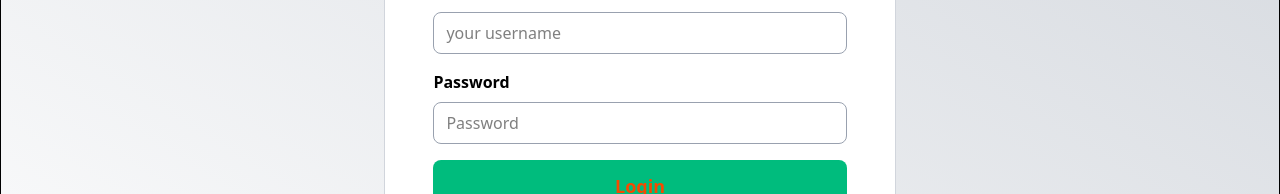
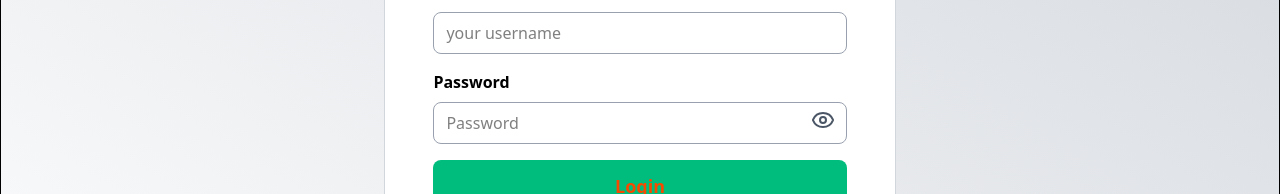
Before and after one commit to BICD-dev/EmmaSunny-CIS-frontend, a React (Vite) app: page /#/login in a window 1280 px wide. Shown: the part 336-530 px from the top of the page. Built offline with nearby package versions, Linux system fonts and the light colour scheme.

Commit message:
feat: added a show password toggle to login page

```diff
--- a/src/pages/auth/Login.tsx
+++ b/src/pages/auth/Login.tsx
@@ -1,10 +1,11 @@
 import { useState } from 'react';
 import { useNavigate } from 'react-router-dom';
 import { useLogin } from '../../hooks/useOfficer';
-
+import { Eye, EyeOff } from 'lucide-react';
 const Login = () => {
     const navigate = useNavigate();
     const [formData, setFormData] = useState({ username: '', password: '' });
+    const [showPassword, setShowPassword] = useState(false)
     const loginMutation = useLogin();
 
     const handleChange = (e: React.ChangeEvent<HTMLInputElement>) => {
@@ -35,9 +36,10 @@ const Login = () => {
                         required
                         />
                     </span>
-                    <span className="flex flex-col gap-2 ">
+                    <span className="flex flex-col gap-2 relative">
                         <label htmlFor="password" className="capitalize font-semibold">password</label>
-                        <input type="your password"
+                        <input
+                        type={showPassword ? "text" : "password"}
                         placeholder="Password"
                         className="border border-gray-400 px-3 py-2 rounded-lg "
                         onChange={handleChange}
@@ -45,6 +47,12 @@ const Login = () => {
                         disabled={loginMutation.isPending}
                         required
                         />
+                        <span
+                        className="absolute right-3 top-[38px] cursor-pointer text-gray-600"
+                        onClick={() => setShowPassword((prev) => !prev)}
+                    >
+                        {showPassword ? <EyeOff /> : <Eye />}
+                    </span>
                     </span>
 
                     {/* Show error message */}
```
